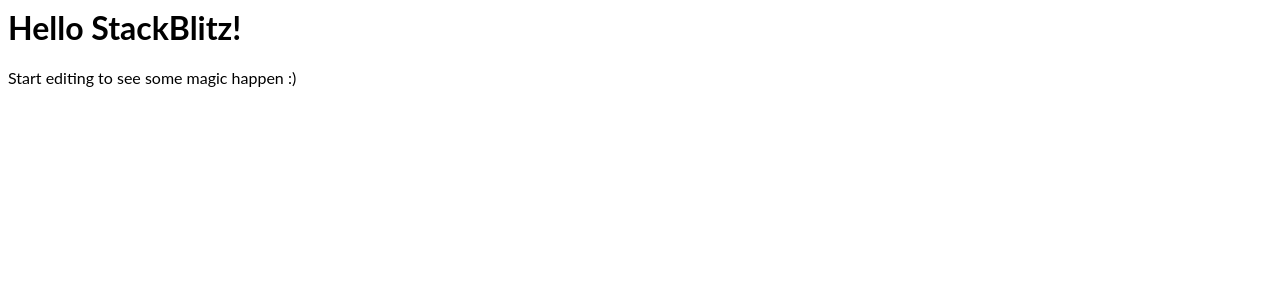
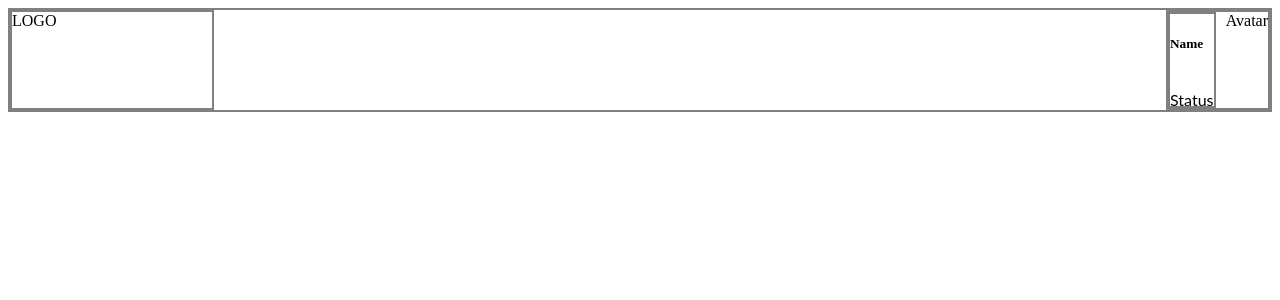
Before and after one commit to aleksei-gazov/progect_work_cards, a React (Create React App) app: page / in a window 1280 px wide. Shown: the top 300 px of the page. Built offline with nearby package versions, Linux system fonts and the light colour scheme.

Commit message:
create header

```diff
--- a/App.tsx
+++ b/App.tsx
@@ -1,11 +1,11 @@
 import * as React from 'react';
+import { Header } from './header/Header';
 import './style.css';
 
 export default function App() {
   return (
     <div>
-      <h1>Hello StackBlitz!</h1>
-      <p>Start editing to see some magic happen :)</p>
+     <Header/>
     </div>
   );
 }
--- /dev/null
+++ b/header/Header.scss
@@ -0,0 +1,24 @@
+.header {
+  border: grey solid 2px;
+  display: flex;
+  flex-direction: row;
+  justify-content: space-between;
+  height: 100px;
+  .logo {
+    border: grey solid 2px;
+    width: 200px;
+  }
+  .info {
+    border: grey solid 2px;
+    width: 100px;
+    display: flex;
+  flex-direction: row;
+  justify-content: space-between;
+  .info_data {
+    border: grey solid 2px;
+    display: flex;
+    flex-direction: column;
+    justify-content: space-between;
+  }
+  }
+}
--- /dev/null
+++ b/header/Header.tsx
@@ -0,0 +1,21 @@
+import * as React from 'react';
+import './Header.scss';
+
+export const Header =() => {
+  return (
+    <div className='header'>
+     <div className ="logo">
+LOGO
+     </div>
+     <div className='info'>
+       <div className='info_data'>
+         <h5>Name</h5>
+         <p>Status</p>
+       </div>
+       <div className='avatar'>
+         Avatar
+       </div>
+     </div>
+    </div>
+  );
+}
```
